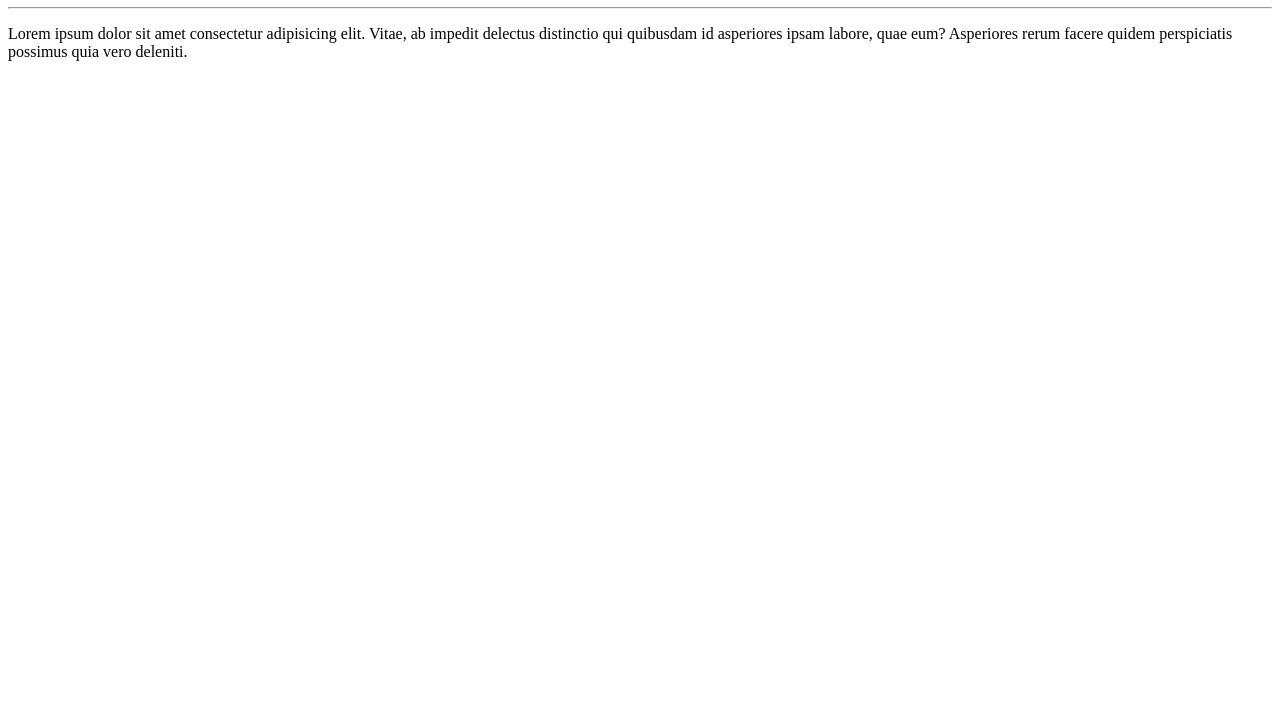
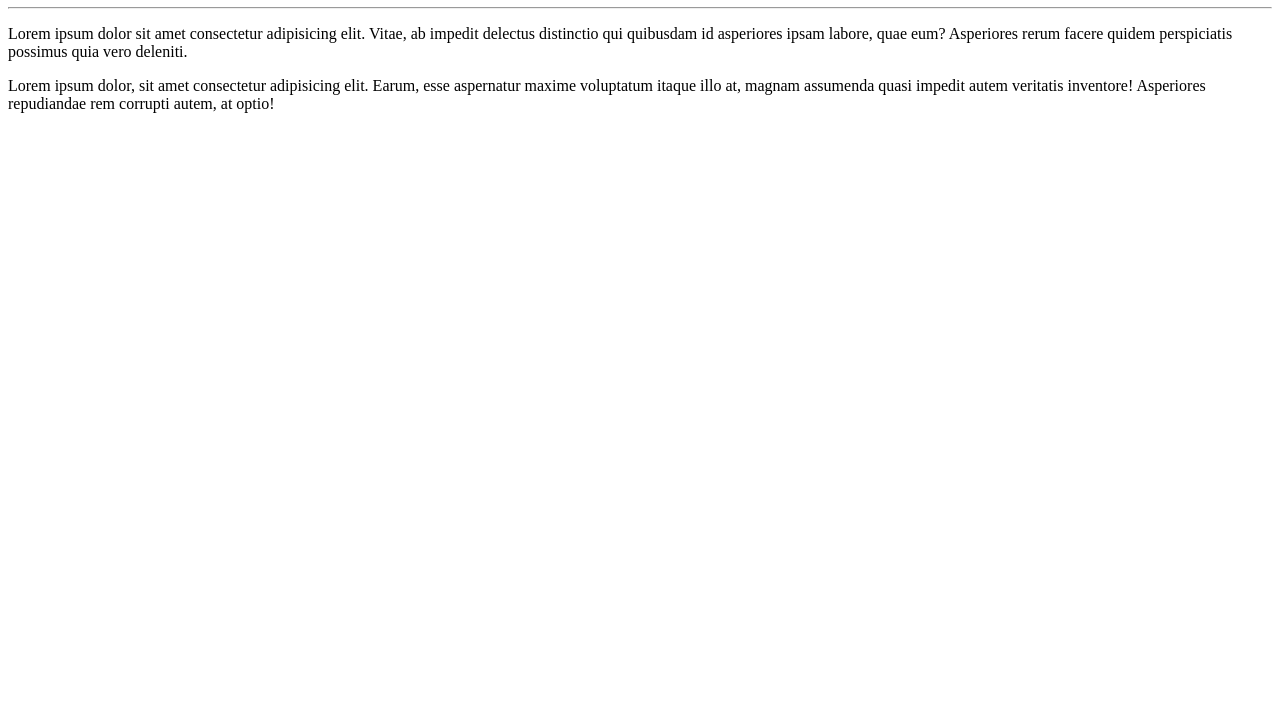
Before and after one commit to fabianemsantos/Ola-Mundo, a plain HTML site: page site-exemple/index.html in a window 1280 px wide. Shown: the part 73-800 px from the top of the page. Drawn offline with Linux system fonts and the light colour scheme.

Commit message:
adicionei um paragrafo

```diff
--- a/site-exemple/index.html
+++ b/site-exemple/index.html
@@ -10,5 +10,6 @@
    </h1>
     <hr>
    <p>Lorem ipsum dolor sit amet consectetur adipisicing elit. Vitae, ab impedit delectus distinctio qui quibusdam id asperiores ipsam labore, quae eum? Asperiores rerum facere quidem perspiciatis possimus quia vero deleniti.</p>
+   <p>Lorem ipsum dolor, sit amet consectetur adipisicing elit. Earum, esse aspernatur maxime voluptatum itaque illo at, magnam assumenda quasi impedit autem veritatis inventore! Asperiores repudiandae rem corrupti autem, at optio!</p>
 </body>
 </html>
```
